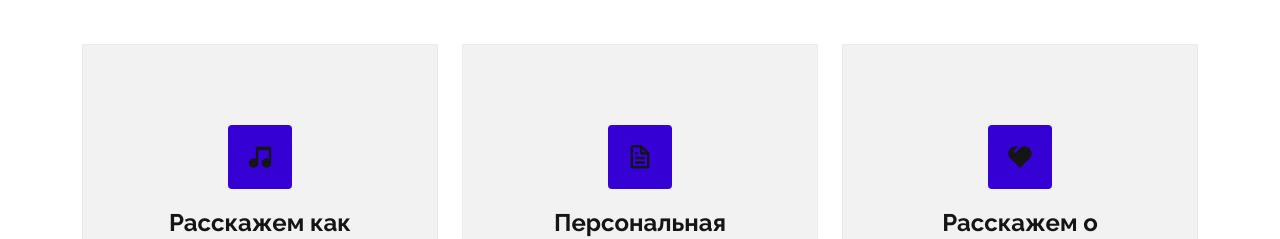
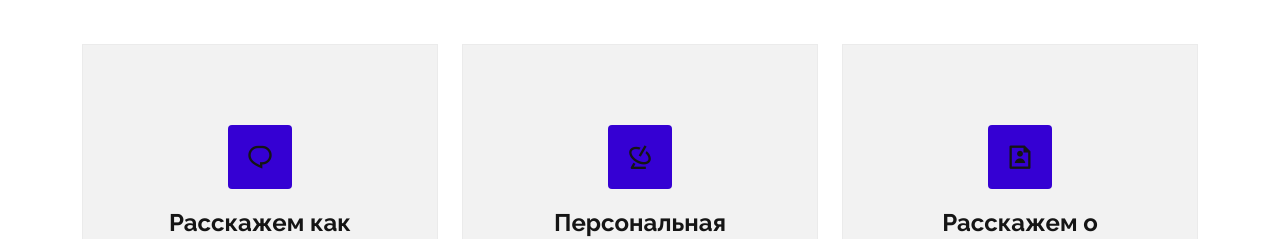
Before and after one commit to 24broken24/base, a plain HTML site: page index.html in a window 1280 px wide. Shown: the part 1440-1679 px from the top of the page. Drawn offline with nearby package versions, Linux system fonts and the light colour scheme.

Commit message:
Update index.html

```diff
--- a/index.html
+++ b/index.html
@@ -145,7 +145,7 @@
 <div class="row">
   <div class="col-lg-4 col-md-6 d-flex align-items-stretch" data-aos="zoom-in" data-aos-delay="100">
     <div class="icon-box">
-              <div class="icon"><i class="ri-music-2-fill"></i></div>
+      <div class="icon"><i class="ri-chat-1-line"></i></div> <!-- Значок чата -->
       <h4><a href="">Расскажем как быстро апнуть ppy</a></h4>
       <p>Покажем на каких картах можно тренировать свой аим</p>
     </div>
@@ -153,14 +153,14 @@
 
   <div class="col-lg-4 col-md-6 d-flex align-items-stretch mt-4 mt-md-0" data-aos="zoom-in" data-aos-delay="200">
     <div class="icon-box">
-              <div class="icon"><i class="bx bx-file"></i></div>
+      <div class="icon"><i class="ri-radar-line"></i></div> <!-- Значок радара -->
       <h4><a href="">Персональная помощь</a></h4>
       <p>Работа с персональным тренером</p>
     </div>
   </div>
   <div class="col-lg-4 col-md-6 d-flex align-items-stretch mt-4 mt-lg-0" data-aos="zoom-in" data-aos-delay="300">
     <div class="icon-box">
-              <div class="icon"><i class="ri-heart-2-fill"></i></div>
+      <div class="icon"><i class="ri-file-user-line"></i></div> <!-- Значок человечка -->
       <h4><a href="">Расскажем о ваших слабых и сильных сторонах в игре</a></h4>
       <p>Вы сможете повысить свой скилл! А мы поможем</p>
     </div>
```
Lines whose indentation alone changed are shown as unchanged.
